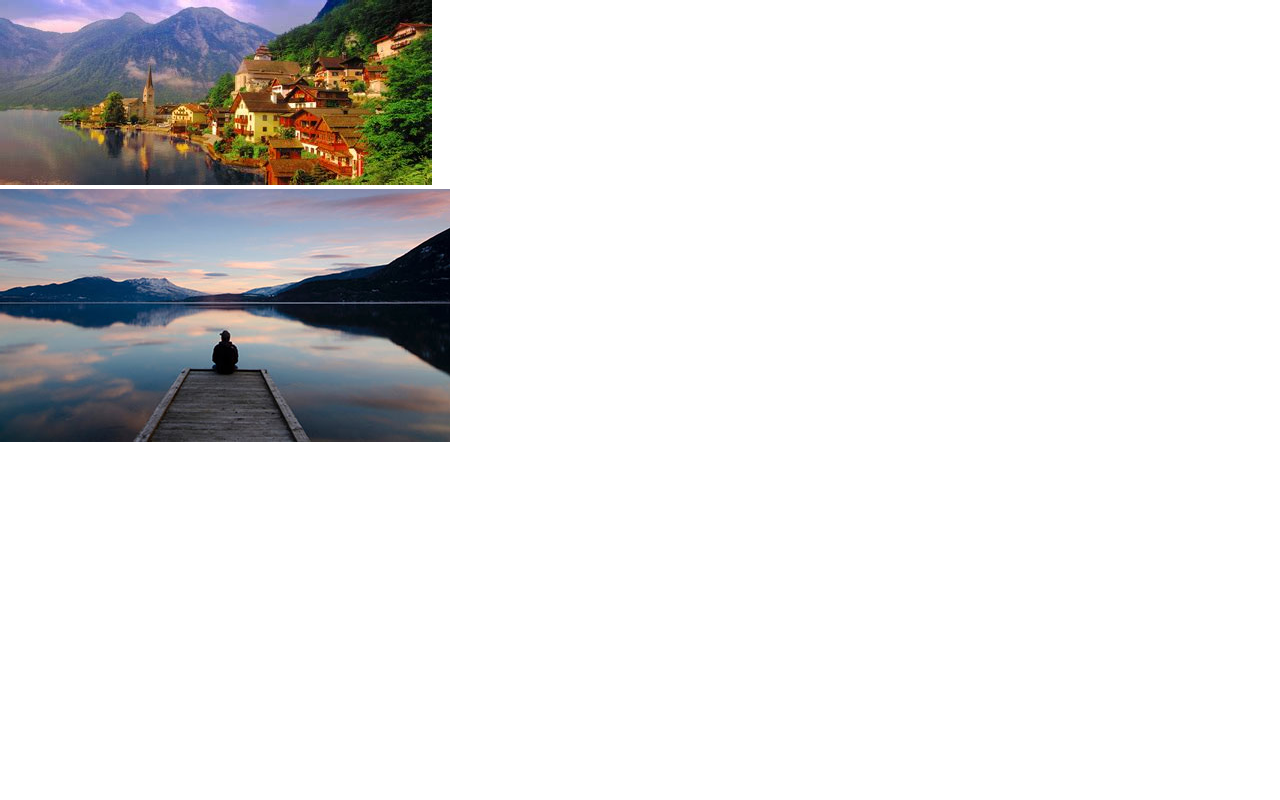
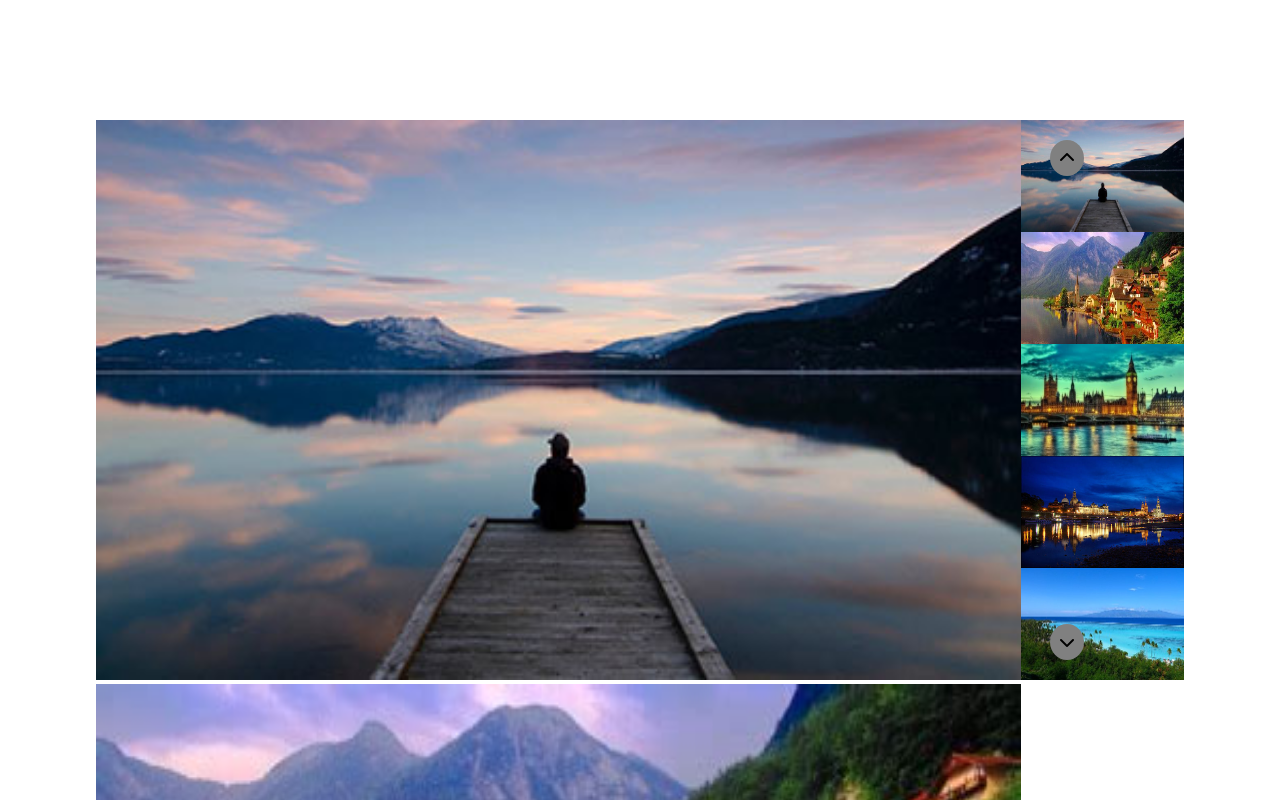
Before and after one commit to Alessio2021/js-array-carousel, a plain HTML site: page index.html in a window 1280 px wide. Shown: the top 800 px of the page. Drawn offline with Linux system fonts and the light colour scheme.

Commit message:
img innerhtml

```diff
--- a/css/style.css
+++ b/css/style.css
@@ -3,3 +3,56 @@
     padding: 0;
     box-sizing: border-box;
 }
+
+.container {
+    height: 100vh;
+    justify-content: center;
+    display: flex;
+    align-items: center;
+}
+
+.slider {
+    display: flex;
+    width: 85%;
+    height: 70%;
+    position: relative;
+}
+
+.main-img {
+    width: 85%;
+    height: 100%;
+}
+
+.thumbs {
+    display: flex;
+    flex-direction: column;
+    width: 15%;
+}
+
+.container .slider .main-img img {
+    width: 100%;
+    height: 100%;
+}
+
+.container .slider .thumbs img {
+    width: 100%;
+    height: 100%;
+}
+
+.arrow-up {
+    position: absolute;
+    top: 20px;
+    right: 100px;
+    background-color: grey;
+    border-radius: 50%;
+    padding: 10px;
+}
+
+.arrow-down {
+    position: absolute;
+    bottom: 20px;
+    right: 100px;
+    background-color: grey;
+    border-radius: 50%;
+    padding: 10px;
+}
--- a/index.html
+++ b/index.html
@@ -4,6 +4,10 @@
     <meta charset="UTF-8">
     <meta http-equiv="X-UA-Compatible" content="IE=edge">
     <meta name="viewport" content="width=device-width, initial-scale=1.0">
+    <!-- font awesome -->
+    <link rel="stylesheet" href="https://cdnjs.cloudflare.com/ajax/libs/font-awesome/6.0.0-beta3/css/all.min.css"
+        integrity="sha512-Fo3rlrZj/k7ujTnHg4CGR2D7kSs0v4LLanw2qksYuRlEzO+tcaEPQogQ0KaoGN26/zrn20ImR1DfuLWnOo7aBA=="
+        crossorigin="anonymous" referrerpolicy="no-referrer" />
     <!-- css -->
     <link rel="stylesheet" href="css/style.css">
     <title>Carousel</title>
@@ -12,12 +16,18 @@
     <div class="container">
         <div class="slider">
             <div class="main-img">
-                <img src="img/02.jpg" alt="">
+
             </div>
             <div class="thumbs">
-                <div class="sm-img">
-                    <img src="img/01.jpg" alt="">
-                </div>
+                <img src="img/01.jpg" alt="">
+                <img src="img/02.jpg" alt="">
+                <img src="img/03.jpg" alt="">
+                <img src="img/04.jpg" alt="">
+                <img src="img/05.jpg" alt="">
+            </div>
+            <div class="arrows">
+                <i class="fas arrow-up fa-chevron-up"></i>
+                <i class="fas arrow-down fa-chevron-down"></i>
             </div>
         </div>
     </div>
--- a/js/script.js
+++ b/js/script.js
@@ -21,3 +21,13 @@ const text = [
     'Lorem ipsum, dolor sit amet consectetur adipisicing elit. Et temporibus voluptatum suscipit tempore aliquid deleniti aut veniam inventore eligendi ex ad ullam,',
     'Et temporibus voluptatum suscipit tempore aliquid deleniti aut veniam inventore eligendi ex ad ullam,',
 ]
+
+const slider = document.querySelector(".slider");
+const mainImg = document.querySelector(".main-img");
+
+for (let index = 0; index < items.length; index++) {
+    let image = `<img src="${items[index]}" alt="">`
+    // console.log(items[index]);
+
+    mainImg.innerHTML += image;
+}
```
